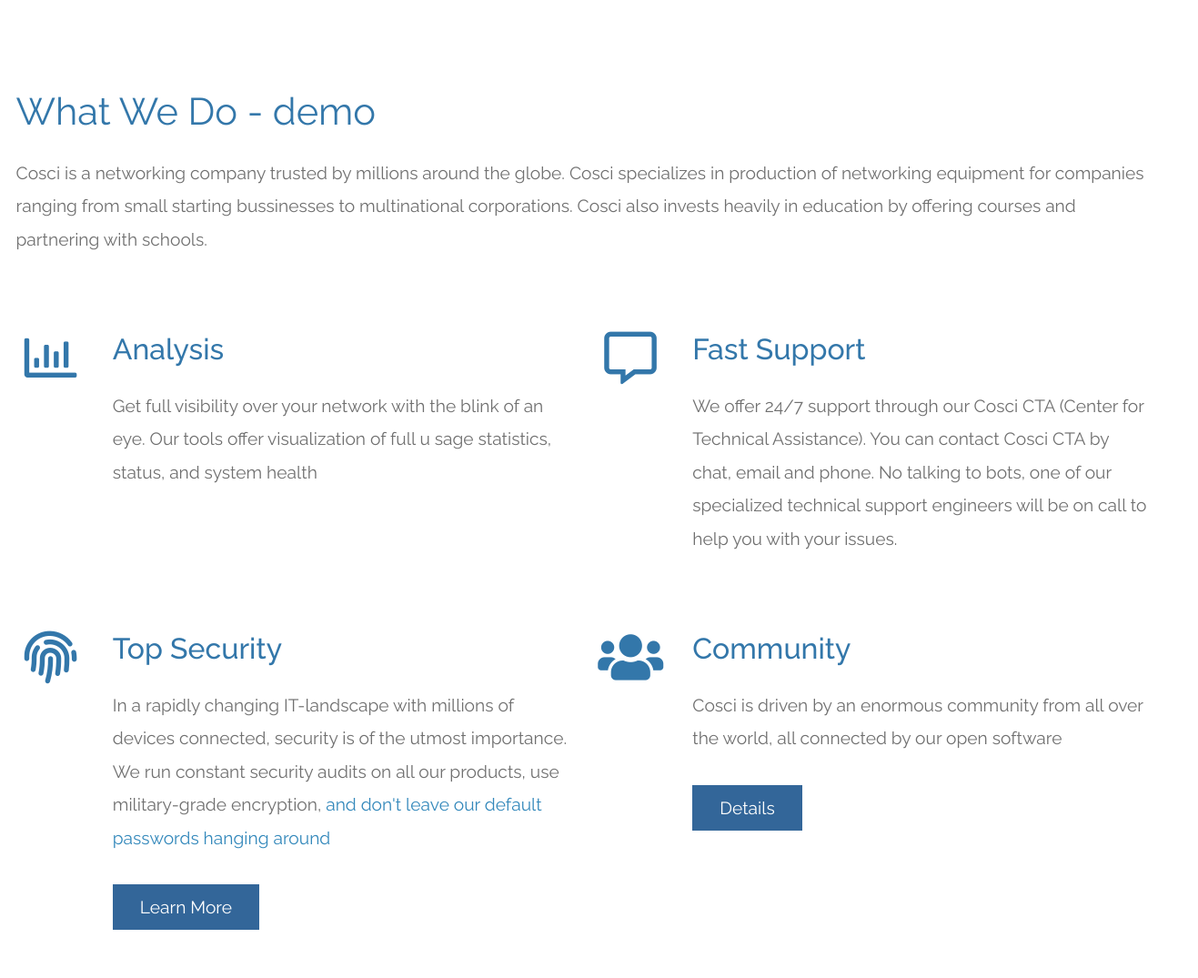
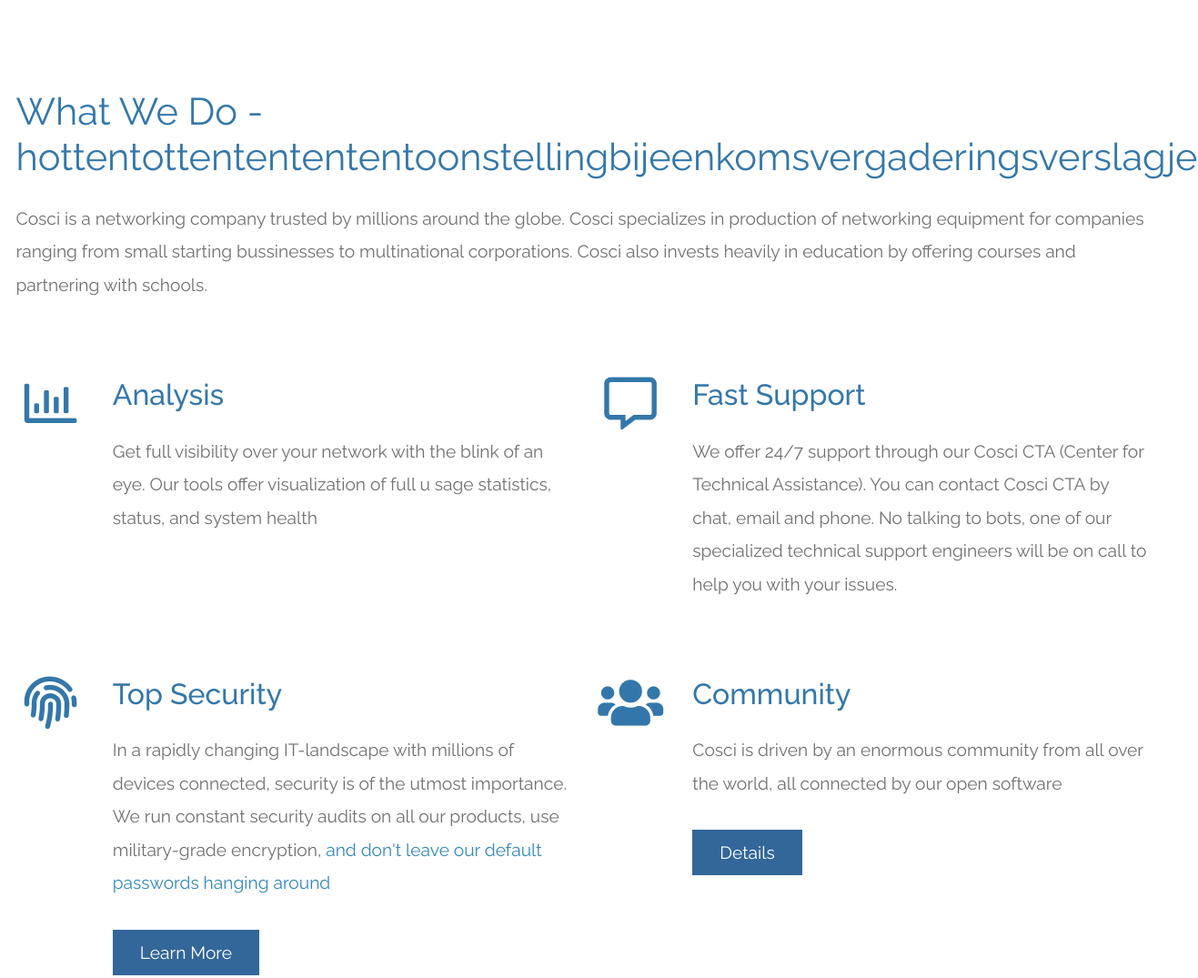
Before and after one commit to Coscicorp/website, a plain HTML site: page src/index.html in a window 1280 px wide. Shown: the part 802-1877 px from the top of the page at 91% size, 1317 px wide, since content can reach past the window. Drawn offline with Linux system fonts and the light colour scheme.

Commit message:
Update index.html

```diff
--- a/src/index.html
+++ b/src/index.html
@@ -72,7 +72,7 @@
             <div class="row tm-content-box"><!-- first row -->
                 <div class="col-lg-12 col-xl-12">
                     <div class="tm-intro-text-container">
-                        <h2 class="tm-text-primary mb-4 tm-section-title">What We Do - demo</h2>
+                        <h2 class="tm-text-primary mb-4 tm-section-title">What We Do - hottentottententententoonstellingbijeenkomsvergaderingsverslagje</h2>
                         <p class="mb-4 tm-intro-text">
                           Cosci is a networking company trusted by millions around the globe. Cosci specializes in production of networking equipment for companies ranging from small starting bussinesses to multinational corporations. Cosci also invests heavily in education by offering courses and partnering with schools.</p>
                     </div>
```
